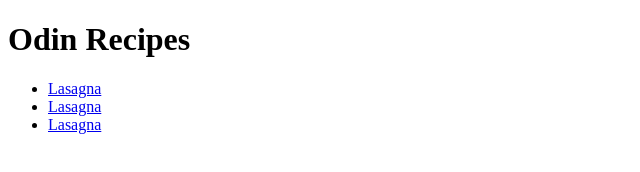
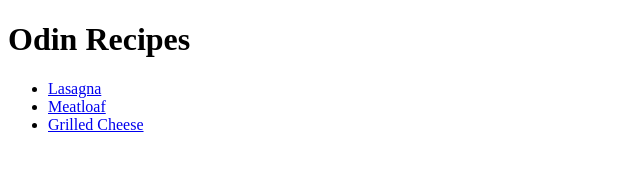
Before and after one commit to ayoder243/odin-recipes, a plain HTML site: page index.html in a window 1280 px wide. Shown: the full height of the page, 0-640 px from the left. Drawn offline with Linux system fonts and the light colour scheme.

Commit message:
Fix typos

```diff
--- a/index.html
+++ b/index.html
@@ -8,8 +8,8 @@
     <h1>Odin Recipes</h1>
     <ul>
     <li><a href="recipes/lasagna.html">Lasagna</a></li>
-    <li><a href="recipes/meatloaf.html">Lasagna</a></li>
-    <li><a href="recipes/grilled-cheese.html">Lasagna</a></li>
+    <li><a href="recipes/meatloaf.html">Meatloaf</a></li>
+    <li><a href="recipes/grilled-cheese.html">Grilled Cheese</a></li>
     </ul>
   </body>
 </html>
```
